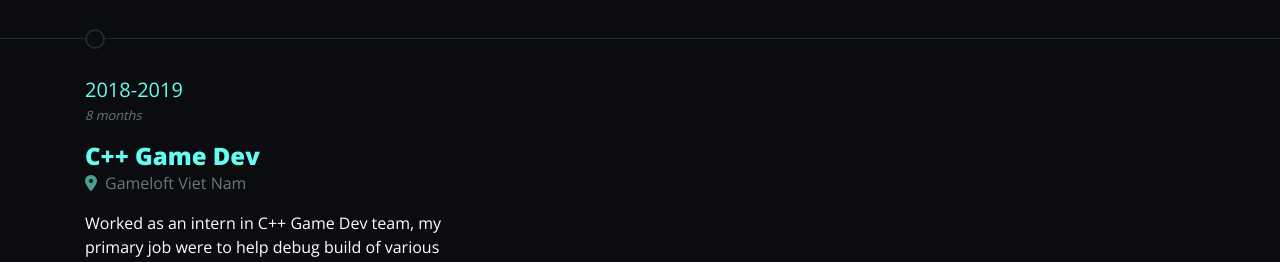
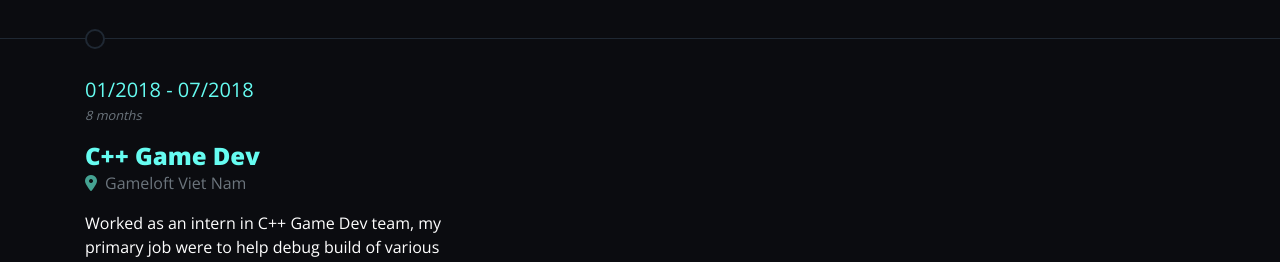
Before and after one commit to minhduy-ringo/minhduy-ringo.github.io, a Jekyll site: the page built from index.html, in a window 1280 px wide and 900 px high, scrolled down 1280 px. Shown: the part 184-446 px from the top of the window. Built offline with Jekyll 4.4.1, drawn with Linux system fonts in a browser that asks for light colours; nearby versions of some CDN libraries.

Commit message:
Update resume file

```diff
--- a/_data/resume.yml
+++ b/_data/resume.yml
@@ -8,7 +8,7 @@ experience:
   - company-name: Gameloft Viet Nam
     position: C++ Game Dev
     duration: 8 months
-    year: 2018-2019
+    year: 01/2018 - 07/2018
     desc: >-
       Worked as an intern in C++ Game Dev team, my primary job were to help debug build of various
       game titles, e.g., Asphalt 9, Dragon Mania, Paddington Run.
--- a/index.html
+++ b/index.html
@@ -22,7 +22,7 @@ layout: default
                 <br>
                 <p>{{site.author.description}}</p>
                 <br>
-                <a class="btn" href="/assets/files/test.pdf">Download CV</a>
+                <a class="btn" href="/assets/files/vo-minh-duy-resume.pdf">Download CV</a>
             </div>
         </div>
     </div>
```
Also changed, not shown: 2 other files.
